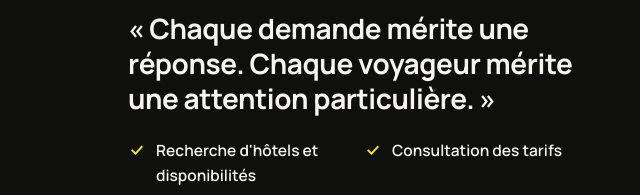
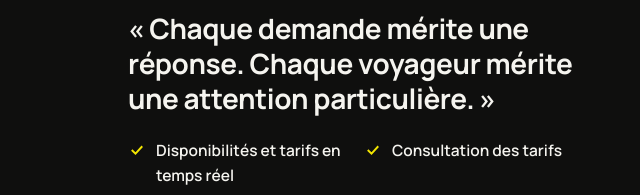
Before and after one commit to arthur33bdx-ship-it/kodaro-siteC-est-, a plain HTML site: page index.html in a window 1280 px wide. Shown: the part 2580-2775 px from the top of the page, 0-640 px from the left. Drawn offline with Linux system fonts and the light colour scheme.

Commit message:
Update index.html

```diff
--- a/index.html
+++ b/index.html
@@ -304,7 +304,7 @@ footer nav a:hover{color:var(--paper)}
         <span class="tag">Assistant réservations · pour vos voyageurs</span>
         <blockquote>« Chaque demande mérite une réponse. Chaque voyageur mérite une attention particulière. »</blockquote>
         <ul>
-          <li><svg viewBox="0 0 24 24" fill="none" stroke="currentColor" stroke-width="2.5"><path d="m5 12 5 5 9-10"/></svg>Recherche d'hôtels et disponibilités</li>
+                  <li><svg viewBox="0 0 24 24" fill="none" stroke="currentColor" stroke-width="2.5"><path d="m5 12 5 5 9-10"/></svg>Disponibilités et tarifs en temps réel</li>
           <li><svg viewBox="0 0 24 24" fill="none" stroke="currentColor" stroke-width="2.5"><path d="m5 12 5 5 9-10"/></svg>Consultation des tarifs</li>
           <li><svg viewBox="0 0 24 24" fill="none" stroke="currentColor" stroke-width="2.5"><path d="m5 12 5 5 9-10"/></svg>Présentation des chambres</li>
           <li><svg viewBox="0 0 24 24" fill="none" stroke="currentColor" stroke-width="2.5"><path d="m5 12 5 5 9-10"/></svg>Conditions d'annulation</li>
```
